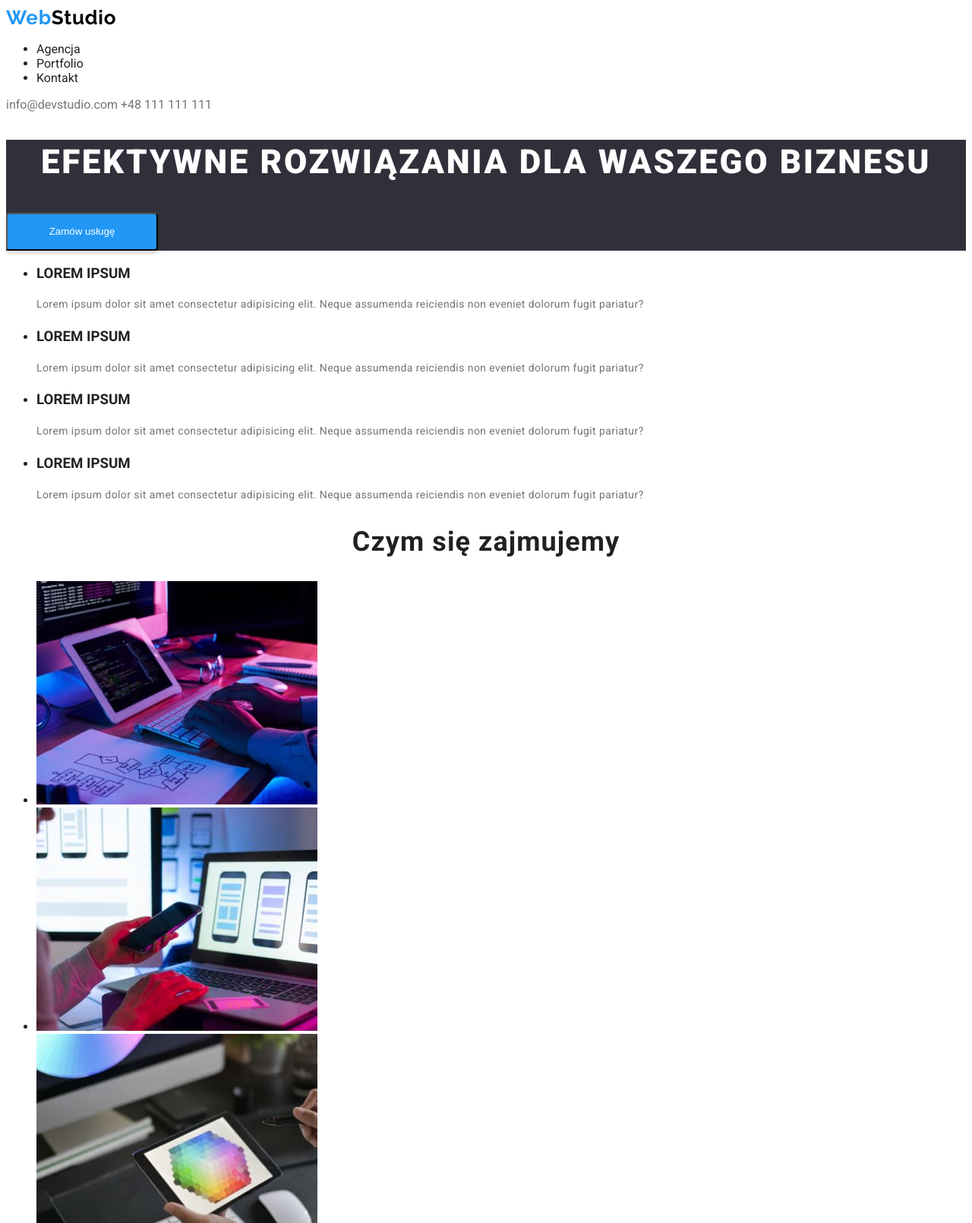
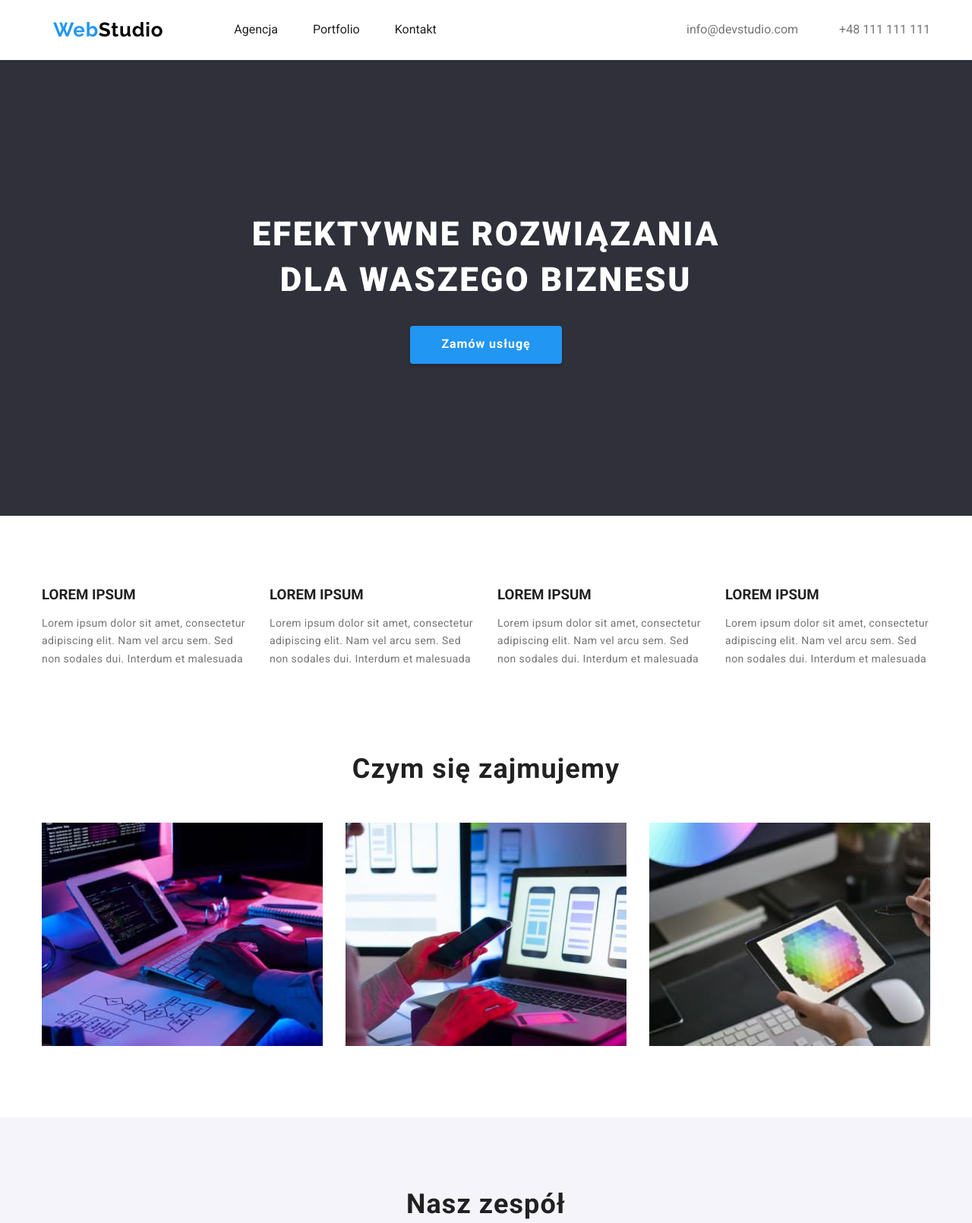
Before and after one commit to aleksandraszwaczka/goit-markup-hw-03, a plain HTML site: page index.html in a window 1280 px wide. Shown: the top 1610 px of the page at 76% size. Drawn offline with nearby package versions, Linux system fonts and the light colour scheme.

Commit message:
ostylowana wstępnie strona index.html

```diff
--- a/css/styles.css
+++ b/css/styles.css
@@ -8,8 +8,57 @@ body {
   color: var(--main-color);
 }
 
+h1,
+h2,
+h3,
+h4,
+h5,
+h6 {
+  margin: 0;
+}
 
-/* HEADER */
+ul,
+ol {
+  margin: 0;
+  padding: 0;
+}
+
+p {
+  padding: 0;
+}
+
+img {
+  display: block;
+}
+
+.list {
+  list-style: none;
+}
+
+.link {
+  text-decoration: none;
+}
+
+.container {
+  width: 1200px;
+  padding: 0 15px;
+  align-items: center;
+  margin: 0 auto;
+}
+
+/* ============HEADER============ */
+
+.header .container {
+  display: flex;
+  align-items: center;
+}
+
+.navigation-links {
+  flex-direction: row;
+  display: flex;
+  justify-content: space-evenly;
+}
+
 .logo {
   font-family: 'Raleway', sans-serif;
   font-weight: 700;
@@ -21,14 +70,29 @@ body {
   color: #000;
 }
 
+.logo-header {
+  margin: 24px 93px 24px 15px;
+}
+
 .logo-first-part {
   color: #2196f3;
 }
 
 .header-links {
-   text-decoration: none;
   text-transform: capitalize;
   color: #212121;
+}
+
+.navigation-list-item:not(:last-child) {
+  margin-right: 46px;
+}
+
+.header .adress {
+  margin-left: auto;
+}
+
+.header-contacts:not(:first-child) {
+  margin-left: 50px;
 }
 
 .header-contacts {
@@ -36,8 +100,15 @@ body {
   font-style: normal;
 }
 
+/* ============MAIN============ */
 
-/* MAIN */
+/* MAIN FIRST SECTION */
+
+.main-first-section {
+  display: flex;
+  height: 600px;
+}
+
 .primary-heading {
   color: #fff;
   text-align: center;
@@ -46,19 +117,52 @@ body {
   line-height: 1.36;
   letter-spacing: 0.06em;
   text-transform: uppercase;
+  width: 696px;
+  padding-top: 200px;
+  margin: auto;
+  text-align: center;
+  padding-bottom: 30px;
+}
+
+.service-btn {
+  display: flex;
+  justify-content: center;
 }
 
 .main-first-section-btn {
+  font-weight: 700;
+  font-size: 16px;
+  letter-spacing: 0.06em;
   width: 200px;
   height: 50px;
   left: 700px;
   top: 430px;
-    background: #2196F3;
+  background: #2196f3;
   box-shadow: 0px 4px 4px rgba(0, 0, 0, 0.15);
   border-radius: 4px;
+  cursor: pointer;
+  margin-bottom: 200px;
+  display: flex;
+  align-items: center;
+  min-width: 200px;
+  border: 0;
+  justify-content: center;
 }
 
-.third-heading{
+/* DESCRIPTION CONTENT */
+
+.description-list {
+  display: flex;
+  flex-direction: row;
+  justify-content: flex-start;
+  margin: 94px auto;
+}
+
+.description-list-item {
+  margin-right: 30px;
+}
+
+.third-heading {
   font-weight: 700;
   font-size: 14px;
   line-height: 1.14;
@@ -66,17 +170,27 @@ body {
   text-transform: capitalize;
 }
 
-.our-team-description {
-    text-align: center;
-}
-
 .description-content-text {
   font-size: 14px;
   line-height: 1.714;
   letter-spacing: 0.03em;
+  width: 270px;
+  height: 75px;
+  left: 215px;
+  top: 800px;
 }
 
-.secondary-heading {
+/* WHAT WE DO */
+
+.main-third-section .container {
+  margin: 94px auto;
+}
+
+/* też dla nagłówków w "OUR TEAM" */
+.secondary-heading-wwd,
+.secondary-heading-ot {
+  display: flex;
+  justify-content: center;
   font-weight: 700;
   font-size: 36px;
   line-height: 1.166;
@@ -84,14 +198,84 @@ body {
   letter-spacing: 0.03em;
 }
 
+.secondary-heading-wwd {
+  margin-bottom: 50px;
+}
+
+.what-we-do {
+  display: flex;
+  flex-direction: row;
+  justify-content: space-between;
+}
+
+/* OUR TEAM */
 .our-team {
-    background-color: #F5F4FA;
+  background-color: #f5f4fa;
+}
+
+.our-team .container {
+  padding-bottom: 94px;
+}
+
+.our-team-list {
+  display: flex;
+  margin: 50px auto 94px;
+  justify-content: space-between;
+}
+.our-team-list-box {
+  background-color: #fff;
+  display: flex;
+  align-items: center;
+  flex-direction: column;
+  box-shadow: 0px 1px 3px rgba(0, 0, 0, 0.12), 0px 1px 1px rgba(0, 0, 0, 0.14),
+    0px 2px 1px rgba(0, 0, 0, 0.2);
+  border-radius: 0px 0px 4px 4px;
+}
+
+.team-img {
+  margin-bottom: 30px;
+}
+
+.secondary-heading-ot {
+  padding-top: 94px;
+}
+
+.our-team-third-headin {
+  margin-bottom: 10px;
+}
+
+.our-team-description {
+  text-align: center;
+  margin-bottom: 30px;
 }
 
 /* FOOTER */
 
+.footer .container {
+  display: flex;
+  flex-direction: column;
+  align-items: flex-start;
+
+}
+
+.logo-footer {
+  margin: 60px 1240px 20px auto;
+}
+
 .footer-contacts {
   font-style: normal;
+}
+
+.footer-contacts {
+  text-decoration: none;
+}
+
+.footer-adress:not(:first-child) {
+  margin-top: 9px;
+}
+
+.footer-adress:last-child {
+  margin-bottom: 60px;
 }
 
 /* PORTFOLIO */
@@ -102,22 +286,17 @@ body {
   line-height: 26px;
   text-align: center;
   letter-spacing: 0.03em;
-   background-color: #F5F4FA;
+  background-color: #f5f4fa;
 }
 
 .choosing-list-btn:hover,
 .choosing-list-btn:focus {
-    background-color: #2196F3;
+  background-color: #2196f3;
   color: #fff;
 }
 
+/* WSPÓŁNE */
 
-
-/* WSPÓŁNE */
-.header-contacts,
-.footer-contacts {
-   text-decoration: none;
-}
 
 .header-links:hover,
 .header-links:focus,
@@ -125,7 +304,7 @@ body {
 .header-contacts:focus,
 .footer-contacts:hover,
 .footer-contacts:focus {
-   color: #2196F3;
+  color: #2196f3;
 }
 
 .main-first-section-btn,
@@ -147,5 +326,5 @@ body {
 }
 .main-first-section,
 .footer {
-    background-color: #2F303A;
+  background-color: #2f303a;
 }
--- a/index.html
+++ b/index.html
@@ -4,6 +4,10 @@
     <meta charset="UTF-8" />
     <meta http-equiv="X-UA-Compatible" content="IE=edge" />
     <meta name="viewport" content="width=device-width, initial-scale=1.0" />
+    <link
+      rel="stylesheet"
+      href="https://cdnjs.cloudflare.com/ajax/libs/modern-normalize/1.0.0/modern-normalize.min.css"
+    />
     <link rel="stylesheet" href="./css/styles.css" />
     <link rel="preconnect" href="https://fonts.gstatic.com" />
     <link
@@ -14,67 +18,83 @@
   </head>
 
   <body>
+    <div class="main-container">
       <header class="header">
-      <a class="logo" href="./index.html">
+        <div class="container">
+          <a class="logo-header logo" href="./index.html">
             <span class="logo-first-part">Web</span><span>Studio</span>
           </a>
 
           <nav>
-        <ul>
-          <li><a class="header-links" href="./index.html">Agencja</a></li>
-          <li><a class="header-links" href="./portfolio.html">Portfolio</a></li>
-          <li><a class="header-links" href="#">Kontakt</a></li>
+            <ul class="navigation-links list">
+              <li class="navigation-list-item">
+                <a class="header-links link" href="./index.html">Agencja</a>
+              </li>
+              <li class="navigation-list-item">
+                <a class="header-links link" href="./portfolio.html"
+                  >Portfolio</a
+                >
+              </li>
+              <li class="navigation-list-item">
+                <a class="header-links link" href="#">Kontakt</a>
+              </li>
             </ul>
           </nav>
-
-      <a class="header-contacts" href="mailto:info@devstudio.com"
+          <div class="adress">
+            <a class="header-contacts link" href="mailto:info@devstudio.com"
               >info@devstudio.com</a
             >
-      <a class="header-contacts" href="tel:+48111111111">+48 111 111 111</a>
+            <a class="header-contacts link" href="tel:+48111111111"
+              >+48 111 111 111</a
+            >
+          </div>
+        </div>
       </header>
 
       <main>
         <section class="main-first-section">
-        <div>
+          <div class="container">
             <h1 class="primary-heading">
               EFEKTYWNE ROZWIĄZANIA DLA WASZEGO BIZNESU
             </h1>
-        </div>
 
+            <div class="service-btn">
               <button class="main-first-section-btn" type="button">
                 Zamów usługę
               </button>
+            </div>
+          </div>
         </section>
 
         <section class="description-content">
-        <div>
-          <ul>
-            <li>
+          <div class="container">
+            <ul class="description-list list">
+              <li class="description-list-item">
                 <h3 class="third-headin">LOREM IPSUM</h3>
                 <p class="description-content-text">
-                Lorem ipsum dolor sit amet consectetur adipisicing elit. Neque
-                assumenda reiciendis non eveniet dolorum fugit pariatur?
+                  Lorem ipsum dolor sit amet, consectetur adipiscing elit. Nam
+                  vel arcu sem. Sed non sodales dui. Interdum et malesuada
                 </p>
               </li>
-            <li>
+              <li class="description-list-item">
                 <h3 class="third-headin">LOREM IPSUM</h3>
                 <p class="description-content-text">
-                Lorem ipsum dolor sit amet consectetur adipisicing elit. Neque
-                assumenda reiciendis non eveniet dolorum fugit pariatur?
+                  Lorem ipsum dolor sit amet, consectetur adipiscing elit. Nam
+                  vel arcu sem. Sed non sodales dui. Interdum et malesuada
                 </p>
               </li>
-            <li>
+              <li class="description-list-item">
                 <h3 class="third-headin">LOREM IPSUM</h3>
                 <p class="description-content-text">
-                Lorem ipsum dolor sit amet consectetur adipisicing elit. Neque
-                assumenda reiciendis non eveniet dolorum fugit pariatur?
+                  Lorem ipsum dolor sit amet, consectetur adipiscing elit. Nam
+                  vel arcu sem. Sed non sodales dui. Interdum et malesuada
                 </p>
               </li>
-            <li>
+              <li class="description-list-item">
                 <h3 class="third-headin">LOREM IPSUM</h3>
                 <p class="description-content-text">
-                Lorem ipsum dolor sit amet consectetur adipisicing elit. Neque
-                assumenda reiciendis non eveniet dolorum fugit pariatur?
+                  Lorem ipsum dolor sit amet, consectetur adipiscing elit. Nam
+                  vel arcu sem. Sed non sodales dui. Interdum et malesuada
                 </p>
               </li>
             </ul>
@@ -82,9 +102,10 @@
         </section>
 
         <section class="main-third-section">
-        <h2 class="secondary-heading">Czym się zajmujemy</h2>
-        <div>
-          <ul>
+          <div class="container">
+            <h2 class="secondary-heading-wwd">Czym się zajmujemy</h2>
+
+              <ul class="what-we-do list">
                 <li>
                   <img
                     src="./images/what_we_do/box_1.jpg"
@@ -110,66 +131,70 @@
                   />
                 </li>
               </ul>
+
           </div>
         </section>
 
         <section class="our-team">
-        <h2 class="secondary-heading">Nasz zespół</h2>
-        <div>
-          <ul>
-            <li>
+          <div class="container">
+            <h2 class="secondary-heading-ot">Nasz zespół</h2>
+
+              <ul class="our-team-list list">
+                <li class="our-team-list-box">
                   <img
                     src="./images/our_team/card_1.jpg"
                     alt="John Doe"
                     width="270"
                     height="260"
                   />
-              <h3 class="third-heading">John doe</h3>
+                  <h3 class="our-team-third-heading">John doe</h3>
                   <p class="our-team-description">Product Designer</p>
                 </li>
-            <li>
-              <img
+                <li class="our-team-list-box">
+                  <img class="team-img"
                     src="./images/our_team/card_2.jpg"
                     alt="John Doe"
                     width="270"
                     height="260"
                   />
-              <h3 class="third-heading">John doe</h3>
+                  <h3 class="our-team-third-heading">John doe</h3>
                   <p class="our-team-description">Frontend Developer</p>
                 </li>
-            <li>
-              <img
+                <li class="our-team-list-box">
+                  <img class="team-img"
                     src="./images/our_team/card_3.jpg"
                     alt="John Doe"
                     width="270"
                     height="260"
                   />
-              <h3 class="third-heading">John doe</h3>
+                  <h3 class="our-team-third-heading">John doe</h3>
                   <p class="our-team-description">Marketing</p>
                 </li>
-            <li>
-              <img
+                <li class="our-team-list-box">
+                  <img class="team-img"
                     src="./images/our_team/card_4.jpg"
                     alt="John Doe"
                     width="270"
                     height="260"
                   />
-              <h3 class="third-heading">John doe</h3>
+                  <h3 class="our-team-third-heading">John doe</h3>
                   <p class="our-team-description">UI Designer</p>
                 </li>
               </ul>
+
           </div>
         </section>
       </main>
 
       <footer class="footer">
-      <a class="logo" href="./index.html">
+        <div class="container">
+          <a class="logo-footer logo" href="./index.html">
             <span class="logo-first-part">Web</span><span>Studio</span>
           </a>
 
           <address>
-        <ul>
-          <li>
+            <ul class="list">
+              <li class="footer-adress link">
                 <a
                   class="footer-contacts"
                   href="https://goo.gl/maps/Lxkzra3BhB6dTE5c8"
@@ -177,18 +202,20 @@
                   >m. Warszawa, Aleje Jerozolimskie 21</a
                 >
               </li>
-          <li>
-            <a class="footer-contacts"
-            href="mailto:info@devstudio.com">info@devstudio.com
+              <li class="footer-adress link">
+                <a class="footer-contacts" href="mailto:info@devstudio.com"
+                  >info@devstudio.com
                 </a>
               </li>
-          <li>
+              <li class="footer-adress link">
                 <a class="footer-contacts" href="tel:+48111111111"
                   >+48 111 111 111</a
                 >
               </li>
             </ul>
           </address>
+        </div>
       </footer>
+    </div>
   </body>
 </html>
```
Lines whose indentation alone changed are shown as unchanged.
